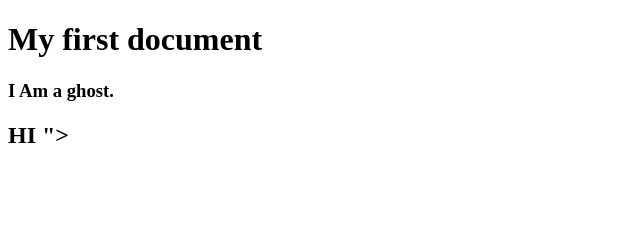
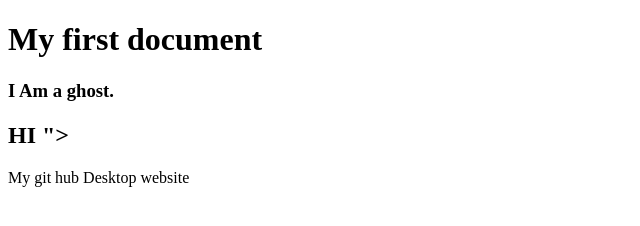
Before and after one commit to meetshaks/my-first-website-, a plain HTML site: page index.html in a window 1280 px wide. Shown: the whole page, without its empty margins (0-640 px from the left). Drawn offline with Linux system fonts and the light colour scheme.

Commit message:
change p

```diff
--- a/index.html
+++ b/index.html
@@ -6,6 +6,6 @@
    <h2>HI "></div></h2>
 </head>
 <body>
-
+    <p>My git hub Desktop website</p>
 </body>
 </html>
```
